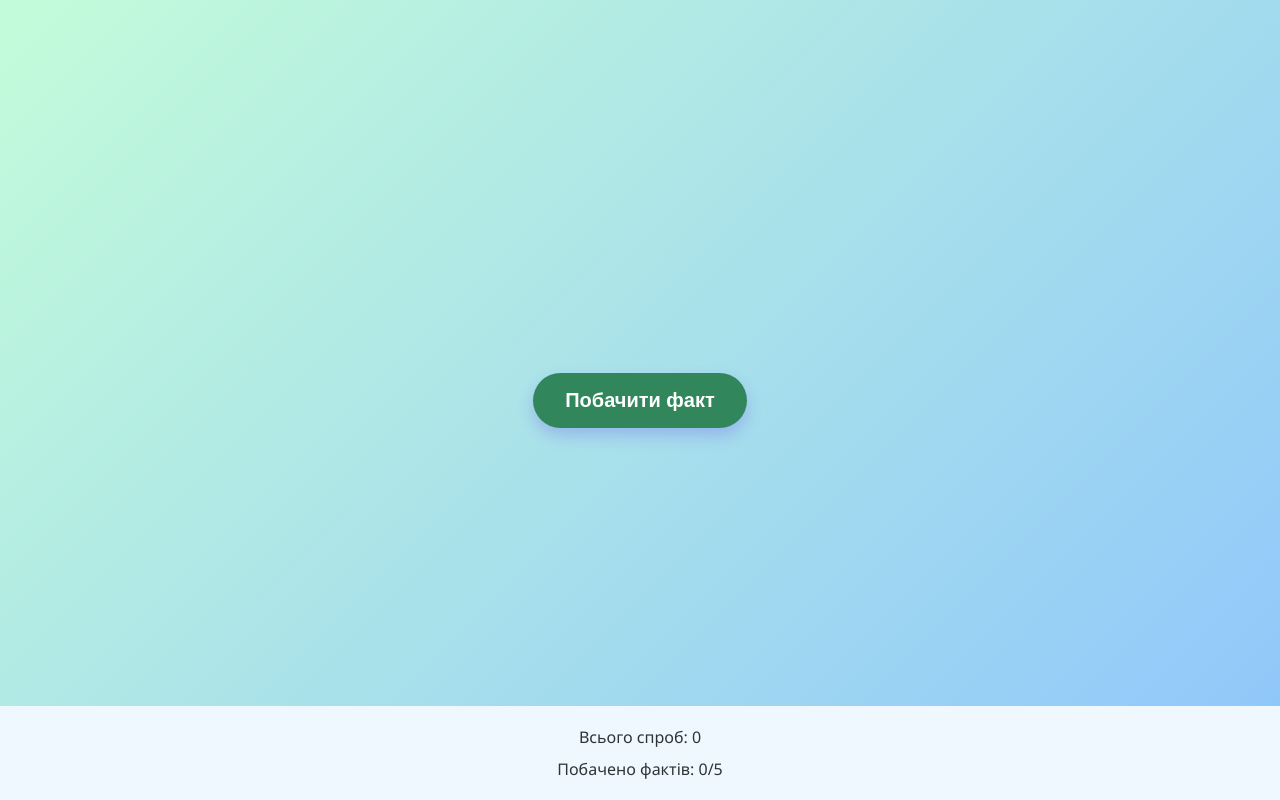
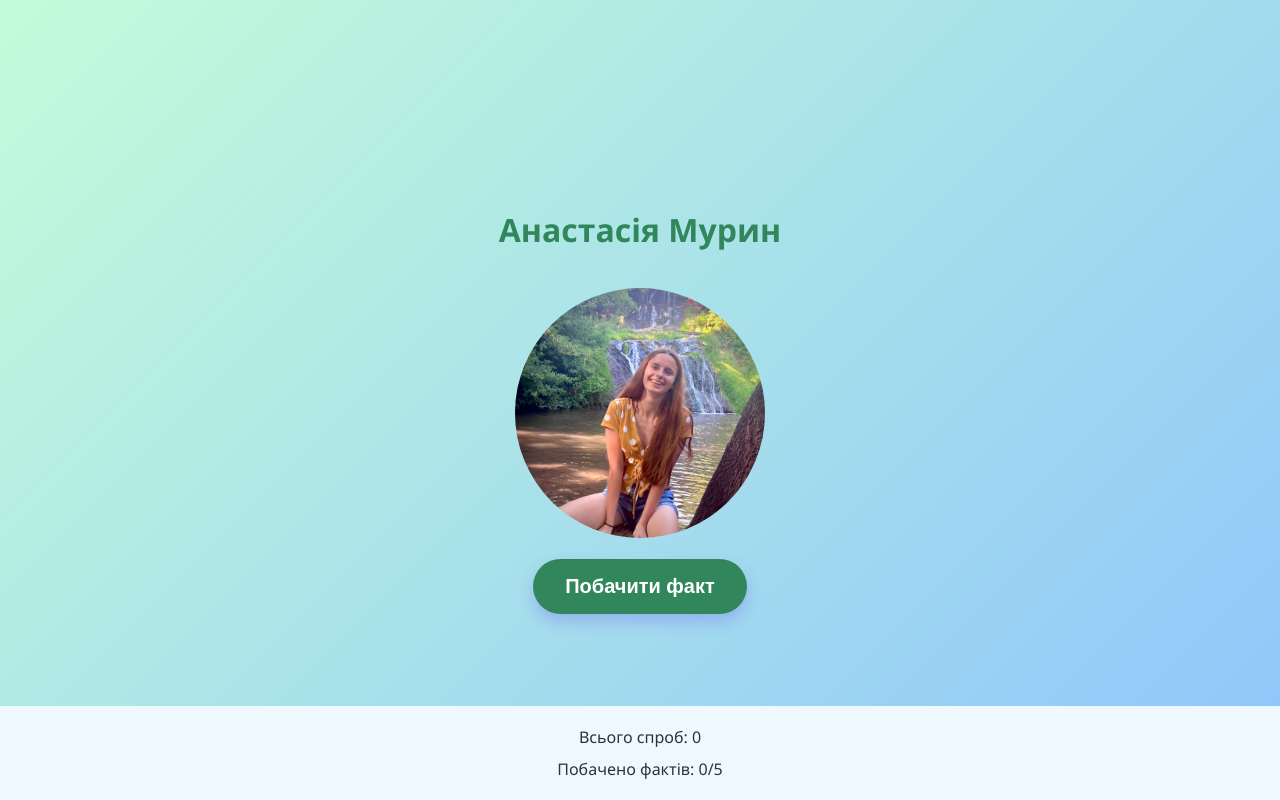
Before and after one commit to anastasiamuryn/random-facts-app, a plain HTML site: page index.html in a window 1280 px wide. Drawn offline with Linux system fonts and the light colour scheme.

Commit message:
Add photo and name

```diff
--- a/index.html
+++ b/index.html
@@ -8,6 +8,10 @@
                   <script src="script.js" defer></script>
          </head>
          <body>
+                  <h1 id="Name">Анастасія Мурин</h1>
+                  <p style="text-align: center">
+                           <img src="images\photo_2026-09-24_08-25-41.jpg" width=250 alt="моє фото" style="border-radius: 50%">
+                  </p>
                   <div id="modal_overlay" class="overlay hidden">
                            <div class="card">
                                     <button id="btnClose" type="button" aria-lable>&times;</button>
--- a/style.css
+++ b/style.css
@@ -11,6 +11,11 @@ body {
          flex-direction: column;
          justify-content: center;
          align-items: center;
+}
+
+#Name {
+         font-weight: 600;
+         color: #32865c;
 }
 
 #btnShow {
```
Also changed, not shown: images/photo_2026-09-24_08-25-41.jpg (added).
